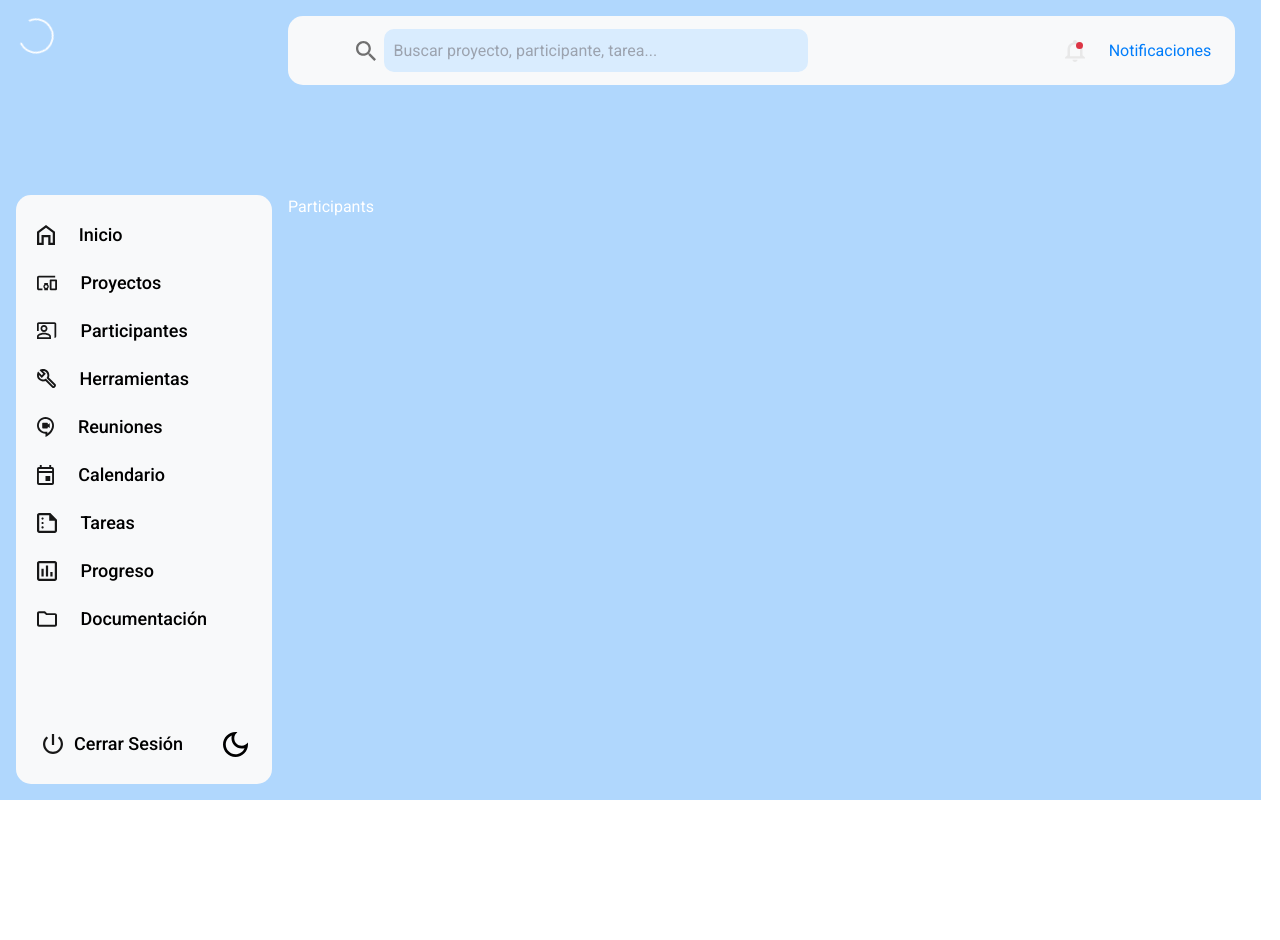
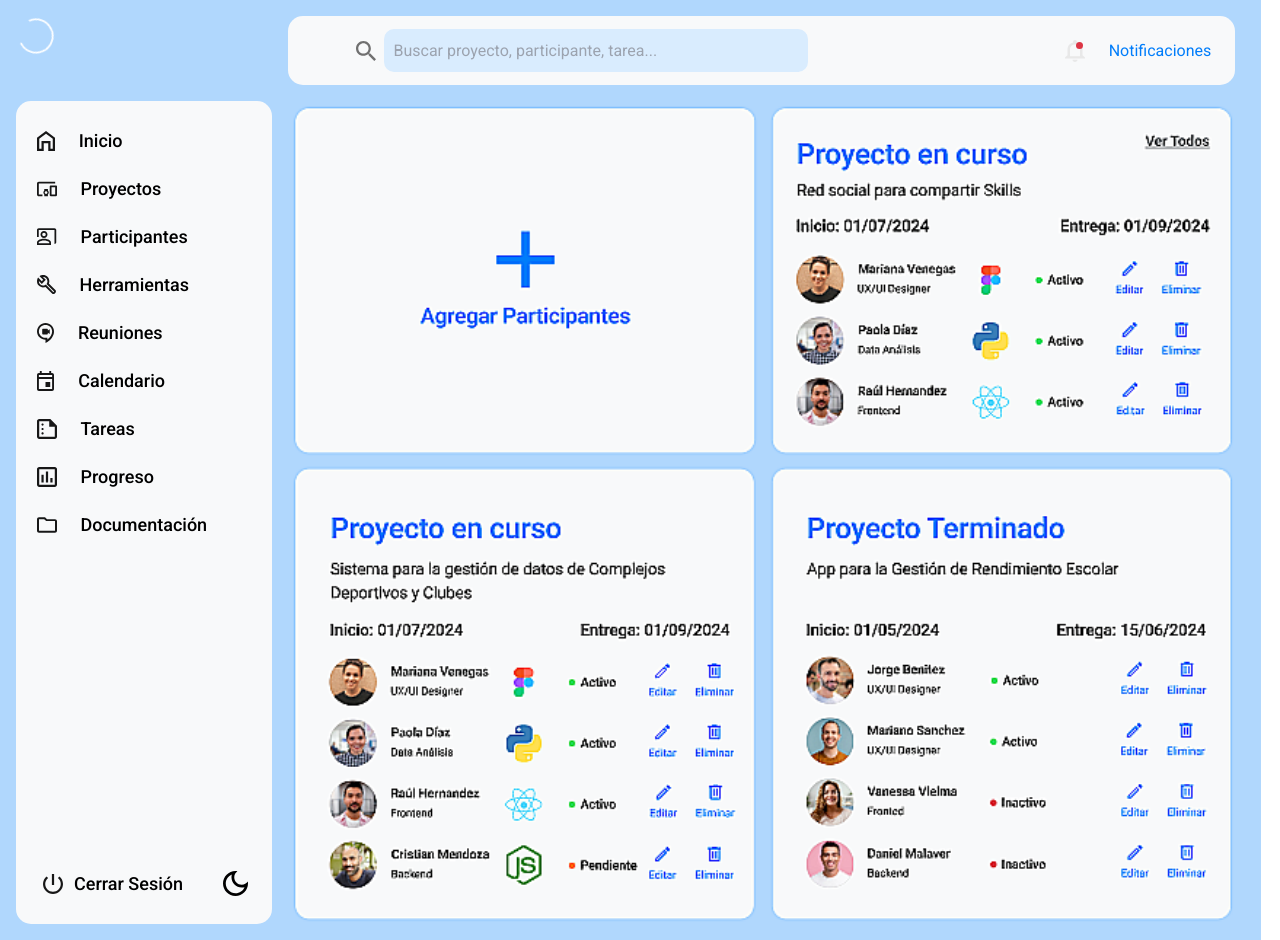
Before and after one commit to No-Country-simulation/s16-09-n-node-react, a React (Vite) app in the folder frontend/: page /dashboard/participants in a window 1280 px wide. Before the commit the page ends 800 px from the top, so only its background shows below. Built offline with nearby package versions, Linux system fonts and the light colour scheme; no server answers.

Commit message:
alert participantes

```diff
--- a/frontend/src/components/dashboard/participants/Participants.jsx
+++ b/frontend/src/components/dashboard/participants/Participants.jsx
@@ -1,8 +1,15 @@
+import { NavLink } from "react-router-dom"
+import imag from './participantes.svg'
 const Participants = () => {
+    const alerta = () => {
 
-    return (
-        <div className="text-white">
-            Participants
+        alert("En desarrollo")
+      }
+
+        return ( <div className="text-white flex flex-col gap-0 ml-0">
+
+          <NavLink to={'/dashboard/add-task'}></NavLink>
+           <img src={imag} alt="tasklist" onClick={alerta} />
         </div>
     )
 }
```
Also changed, not shown: frontend/src/components/dashboard/participants/participantes.svg (added).
